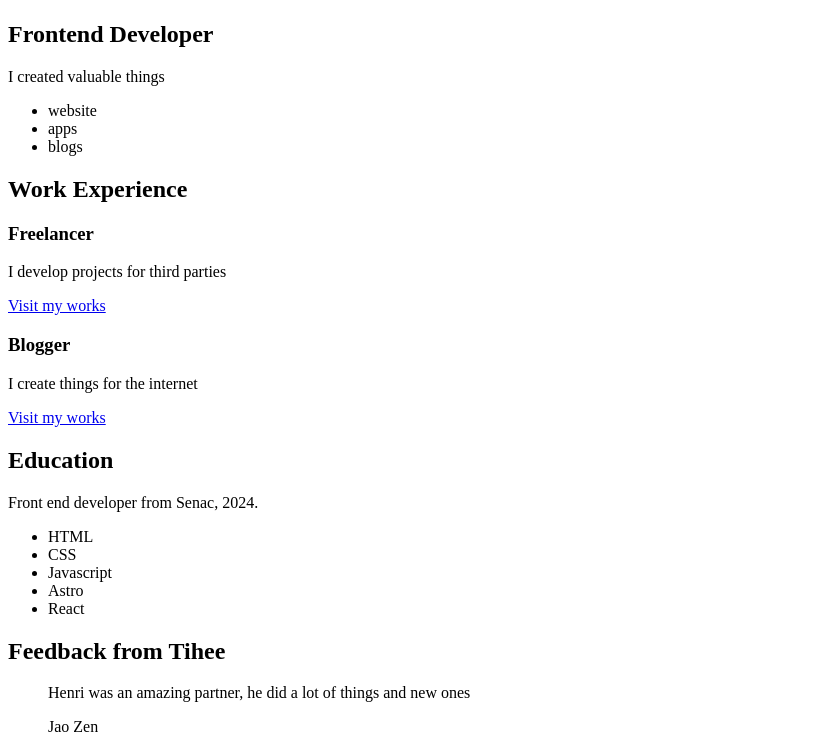
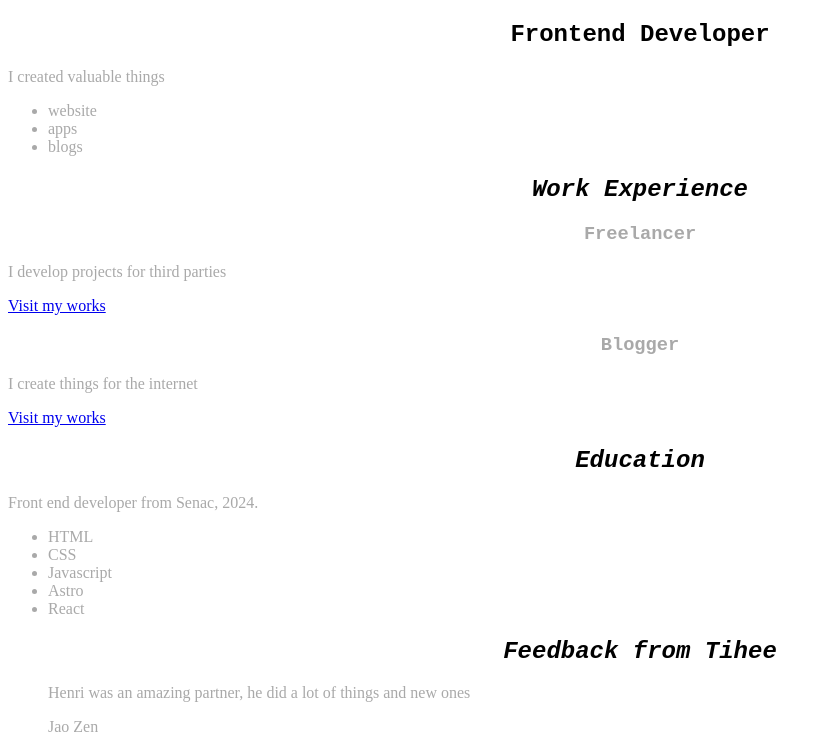
Before and after one commit to henripacheco27/Basic-HTML-Website, a plain HTML site: page pages/index.html in a window 1280 px wide. Shown: the part 43-792 px from the top of the page, without its empty margins (0-831 px from the left). Drawn offline with Linux system fonts and the light colour scheme.

Commit message:
mudanca final

```diff
--- a/pages/index.html
+++ b/pages/index.html
@@ -7,6 +7,7 @@
         <meta property="og:title" content="this is my homepage">
         <meta property="og:description" content=" This is my project for roadmap frontend">
         <meta property="og:image" content="/assets/avatar1.jpg">
+        <link rel="stylesheet" href="style.css">
     </head>
     <body>
         <header>
--- /dev/null
+++ b/pages/style.css
@@ -0,0 +1,20 @@
+body{
+    color: darkgray;
+}
+h1{
+    font-family: 'Courier New', Courier, monospace;
+    text-align: center;
+    color: black;
+    font-style: initial;
+}
+h2{
+    font-family: 'Courier New', Courier, monospace;
+    text-align: center;
+    color: black;
+    font-style: italic;
+}
+h3{
+    font-family: 'Courier New', Courier, monospace;
+    font-style: normal;
+    text-align: center;
+}
```
Also changed, not shown: pages/articles.html (+1 -1 lines), components/style.css (deleted).
